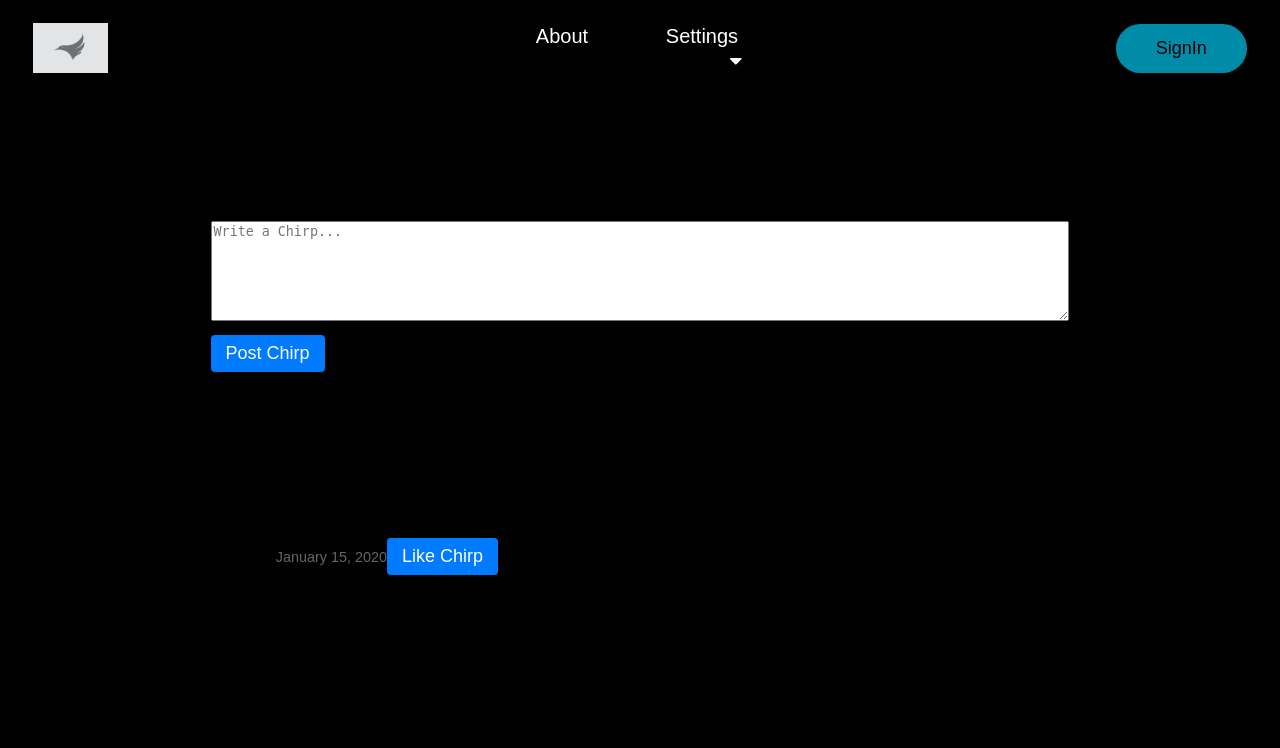
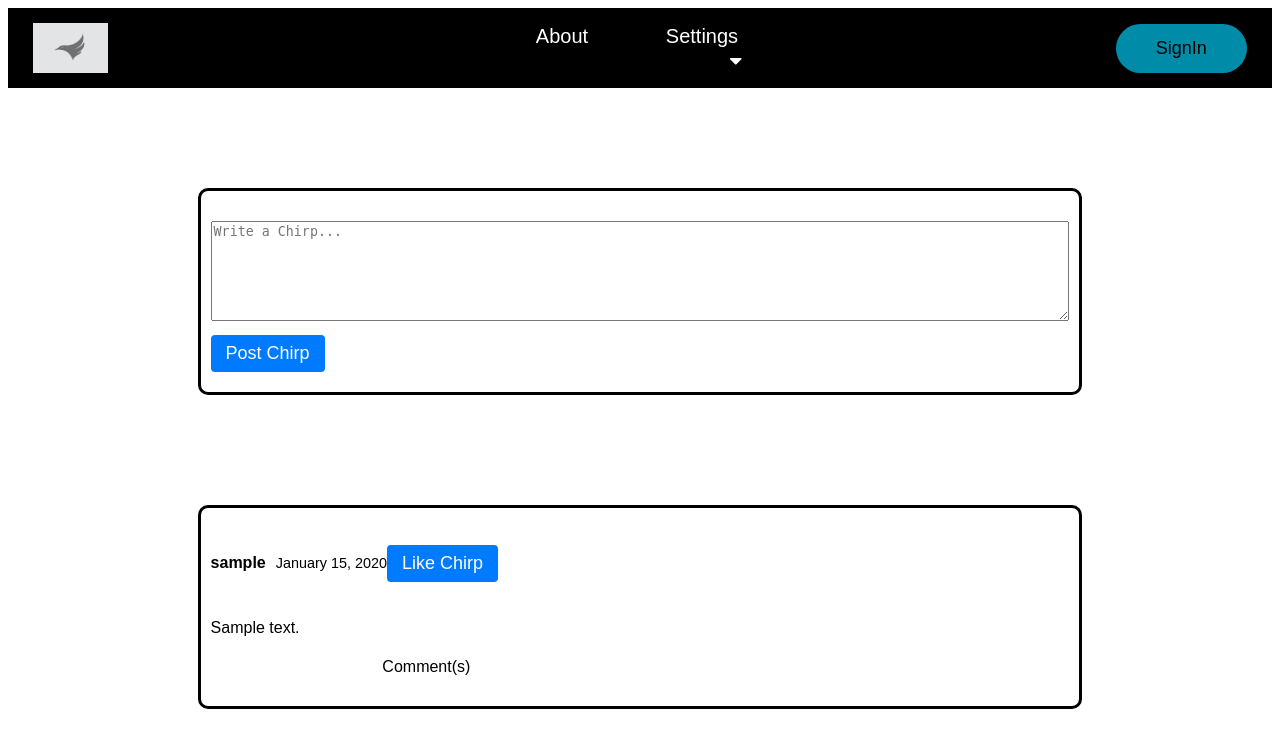
Before and after one commit to DaCrazyWeiser/chirper, a Django app: page / in a window 1280 px wide. Shown: the top 748 px of the page. Run offline with Django 5.2, Linux system fonts and the light colour scheme; a user stored in the database is signed in; tables that the repository leaves empty hold one stand-in row (values such as "Sample post").

Commit message:
Fixed coloration of chirps on the home page

```diff
--- a/chirper/static/styles2.css
+++ b/chirper/static/styles2.css
@@ -12,8 +12,11 @@
 
 body {
   font-family: sans-serif;
-  background-color: var(--color-black);
+  color: white;
+}
 
+p {
+  color: black;
 }
 
 /*___________________________________________________*/
--- a/chirper/templates/home.html
+++ b/chirper/templates/home.html
@@ -61,12 +61,12 @@
                 {% if not chirp.parent %}  <!-- Show only top-level chirps -->
                     <div class="posted">
                         <div class="post-header">
-                            <span class="post-user">{{ chirp.user.username }}</span>
-                            <span class="post-time">{{ chirp.created_at|date:"F j, Y" }}</span>
+                            <span class="post-user"><p>{{ chirp.user.username }}</p></span>
+                            <span class="post-time"><p>{{ chirp.created_at|date:"F j, Y" }}</p></span>
                             <button type="submit" class="comment-button">Like Chirp</button>
                         </div>
                         <div class="post-content">
-                            {{ chirp.content }}
+                            <p>{{ chirp.content }}</p>
                         </div>
 
                         <!-- Commenting Section -->
@@ -93,8 +93,8 @@
                                 {% for comment in chirp.replies.all %}
                                     {% if comment.parent == chirp %}  <!-- Show only replies (comments) -->
                                         <div class="comment">
-                                            <span class="comment-user">{{ comment.user.username }}</span>
-                                            <span class="comment-time">{{ comment.created_at|date:"F j, Y" }}</span>
+                                            <span class="comment-user"><p>{{ comment.user.username }}</p></span>
+                                            <span class="comment-time"><p>{{ comment.created_at|date:"F j, Y" }}</p></span>
                                             <p>{{ comment.content }}</p>
                                         </div>
                                     {% endif %}
```
